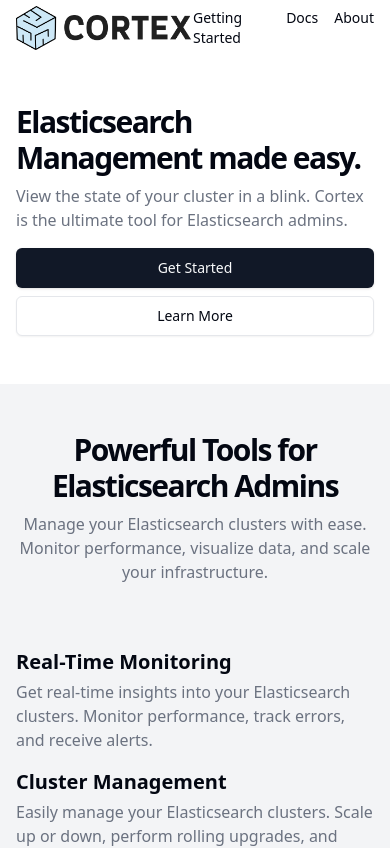
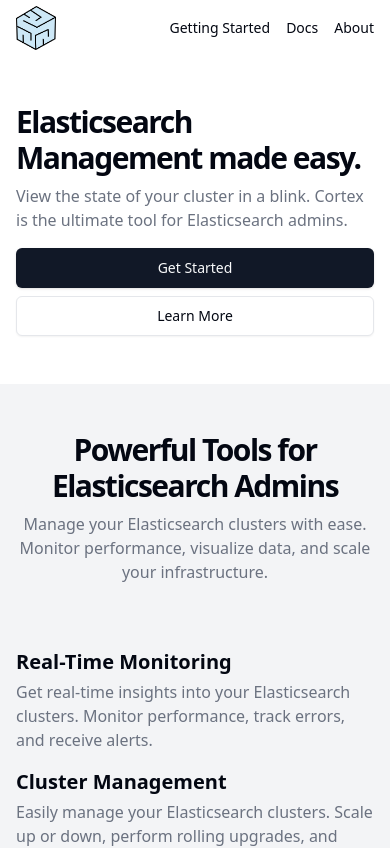
Before and after one commit to shebpamm/cortex-docs, a Next.js app: page / in a window 390 px wide. Shown: the top 848 px of the page. Built offline with nearby package versions, Linux system fonts and the light colour scheme.

Commit message:
fix: header on mobile

```diff
--- a/components/header.tsx
+++ b/components/header.tsx
@@ -2,11 +2,13 @@
 import Link from "next/link";
 
 import logo from "../public/title.png"
+import small from "../public/logo.png"
 
 export function Header() {
   return (
     <header className="px-4 lg:px-6 h-14 flex items-center">
-      <Link href="/"><Image src={logo} alt="Cortex" width={200} height={100} /></Link>
+      <Link className="hidden lg:block" href="/"><Image src={logo} alt="Cortex" width={200} height={100} /></Link>
+      <Link className="lg:hidden" href="/"><Image src={small} alt="Cortex" width={40} height={40} /></Link>
       <nav className="ml-auto flex gap-4 sm:gap-6">
         <Link
           href="/guide"
```
Also changed, not shown: public/logo.png (added).
